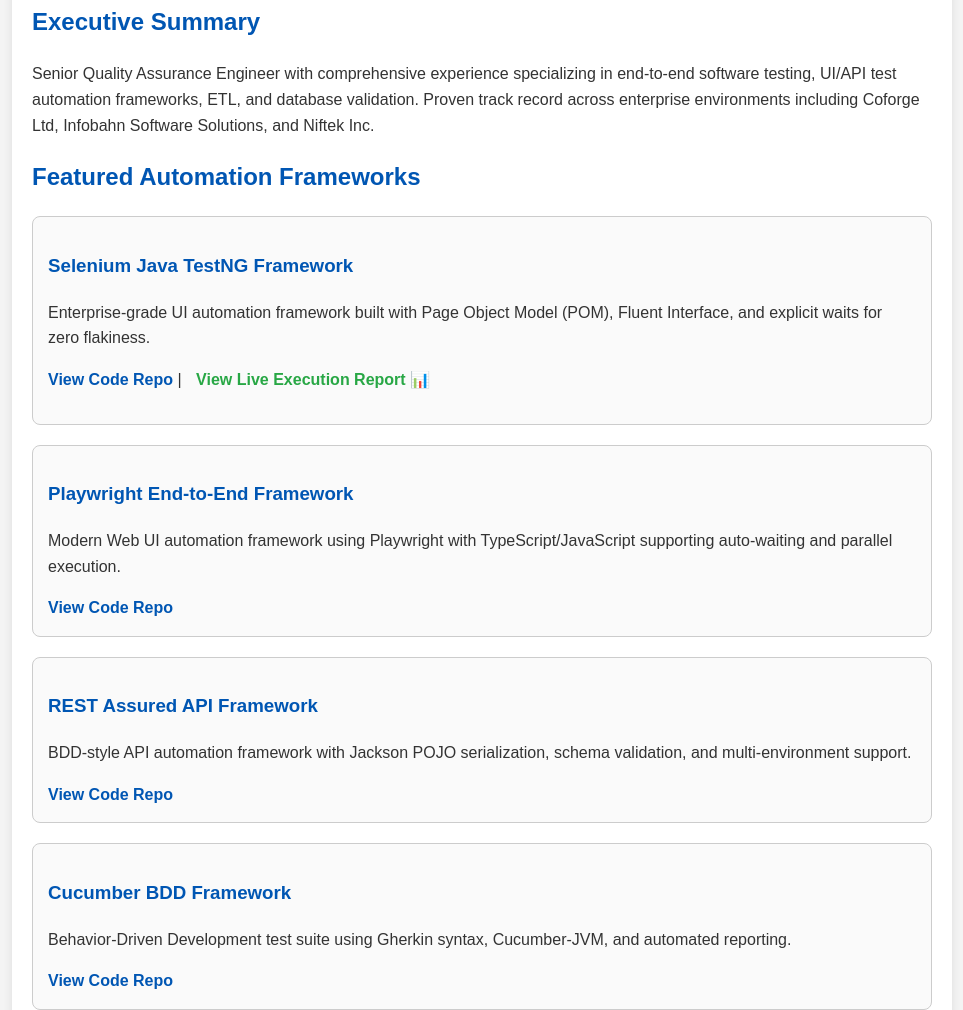
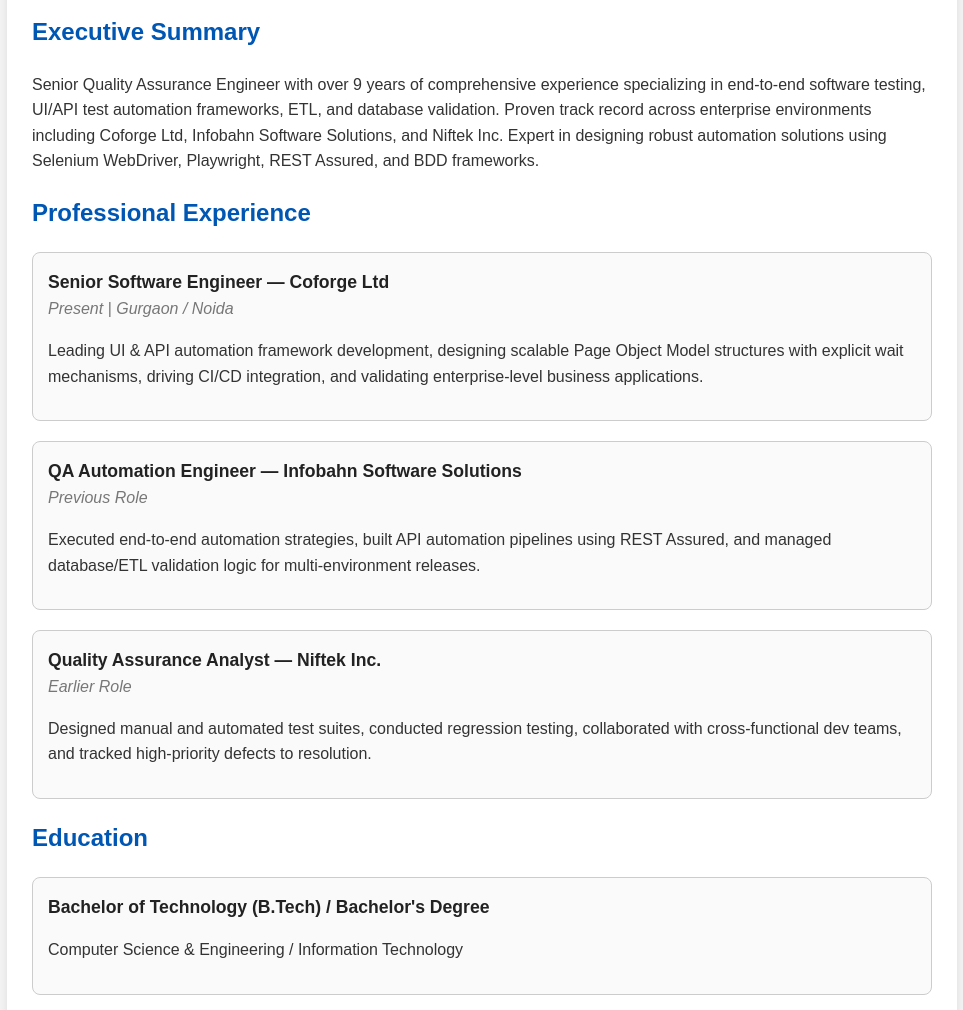
Before and after one commit to amarmishra003-QE/My_Portfolio_QE, a plain HTML site: page index.html in a window 1280 px wide. Shown: the part 202-1212 px from the top of the page, without its empty margins (158-1121 px from the left). Drawn offline with Linux system fonts and the light colour scheme.

Commit message:
Enhance index.html with detailed QA experience
Updated professional summary and added detailed experience sections for QA roles.

```diff
--- a/index.html
+++ b/index.html
@@ -1,3 +1,4 @@
+
 <!DOCTYPE html>
 <html lang="en">
 <head>
@@ -6,12 +7,16 @@
     <title>Amar Mishra - Senior QA Automation Engineer</title>
     <style>
         body { font-family: Arial, sans-serif; line-height: 1.6; margin: 20px; background-color: #f4f4f4; color: #333; }
-        .container { max-width: 900px; margin: auto; background: #fff; padding: 20px; border-radius: 8px; box-shadow: 0 0 10px rgba(0,0,0,0.1); }
+        .container { max-width: 900px; margin: auto; background: #fff; padding: 25px; border-radius: 8px; box-shadow: 0 0 10px rgba(0,0,0,0.1); }
         h1, h2, h3 { color: #0056b3; }
-        .project-card { margin-bottom: 20px; padding: 15px; border: 1px solid #ccc; border-radius: 8px; background: #fafafa; }
+        .project-card, .exp-card { margin-bottom: 20px; padding: 15px; border: 1px solid #ccc; border-radius: 8px; background: #fafafa; }
         a { color: #0056b3; text-decoration: none; font-weight: bold; }
         a:hover { text-decoration: underline; }
         .report-link { color: #28a745; margin-left: 10px; }
+        .subtitle { font-size: 1.2em; font-weight: bold; color: #555; }
+        .location { font-style: italic; color: #666; margin-bottom: 20px; }
+        .role-title { font-weight: bold; font-size: 1.1em; color: #222; }
+        .duration { font-style: italic; color: #777; margin-bottom: 8px; }
     </style>
 </head>
 <body>
@@ -25,7 +30,37 @@
 
     <section>
         <h2>Executive Summary</h2>
-        <p>Senior Quality Assurance Engineer with comprehensive experience specializing in end-to-end software testing, UI/API test automation frameworks, ETL, and database validation. Proven track record across enterprise environments including Coforge Ltd, Infobahn Software Solutions, and Niftek Inc.</p>
+        <p>Senior Quality Assurance Engineer with over 9 years of comprehensive experience specializing in end-to-end software testing, UI/API test automation frameworks, ETL, and database validation. Proven track record across enterprise environments including Coforge Ltd, Infobahn Software Solutions, and Niftek Inc. Expert in designing robust automation solutions using Selenium WebDriver, Playwright, REST Assured, and BDD frameworks.</p>
+    </section>
+
+    <section>
+        <h2>Professional Experience</h2>
+
+        <div class="exp-card">
+            <div class="role-title">Senior Software Engineer — Coforge Ltd</div>
+            <div class="duration">Present | Gurgaon / Noida</div>
+            <p>Leading UI & API automation framework development, designing scalable Page Object Model structures with explicit wait mechanisms, driving CI/CD integration, and validating enterprise-level business applications.</p>
+        </div>
+
+        <div class="exp-card">
+            <div class="role-title">QA Automation Engineer — Infobahn Software Solutions</div>
+            <div class="duration">Previous Role</div>
+            <p>Executed end-to-end automation strategies, built API automation pipelines using REST Assured, and managed database/ETL validation logic for multi-environment releases.</p>
+        </div>
+
+        <div class="exp-card">
+            <div class="role-title">Quality Assurance Analyst — Niftek Inc.</div>
+            <div class="duration">Earlier Role</div>
+            <p>Designed manual and automated test suites, conducted regression testing, collaborated with cross-functional dev teams, and tracked high-priority defects to resolution.</p>
+        </div>
+    </section>
+
+    <section>
+        <h2>Education</h2>
+        <div class="exp-card">
+            <div class="role-title">Bachelor of Technology (B.Tech) / Bachelor's Degree</div>
+            <p>Computer Science & Engineering / Information Technology</p>
+        </div>
     </section>
 
     <section>
```
